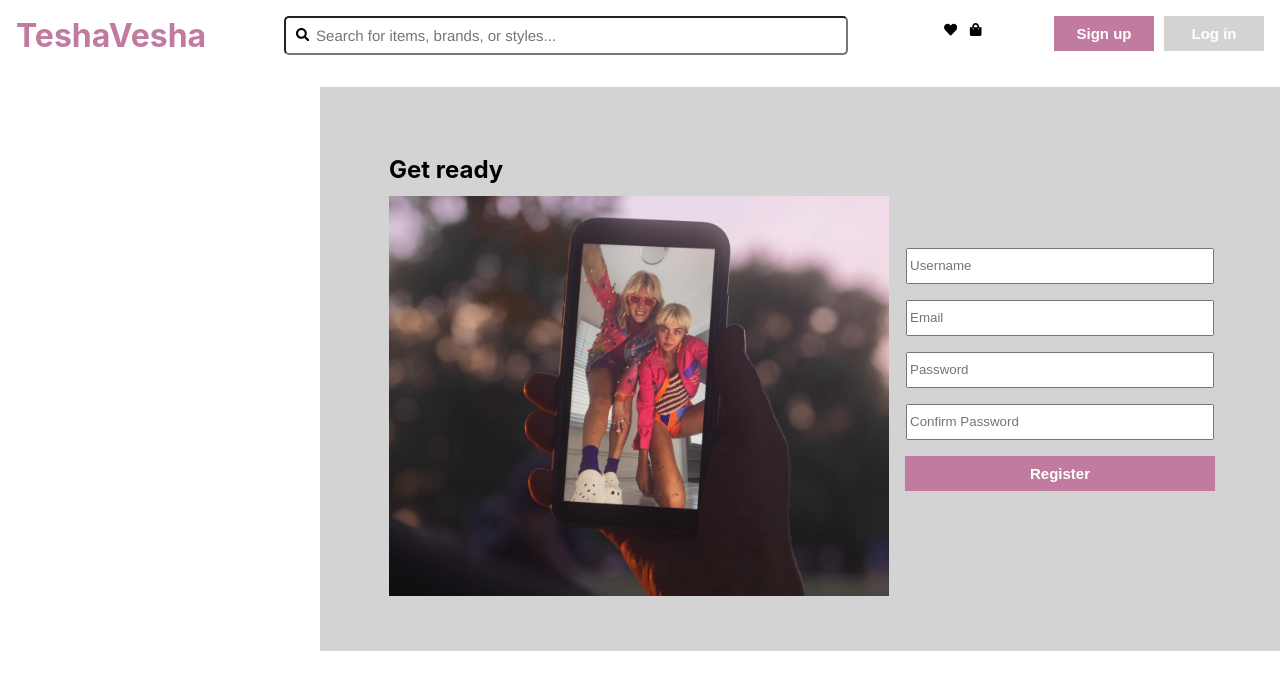
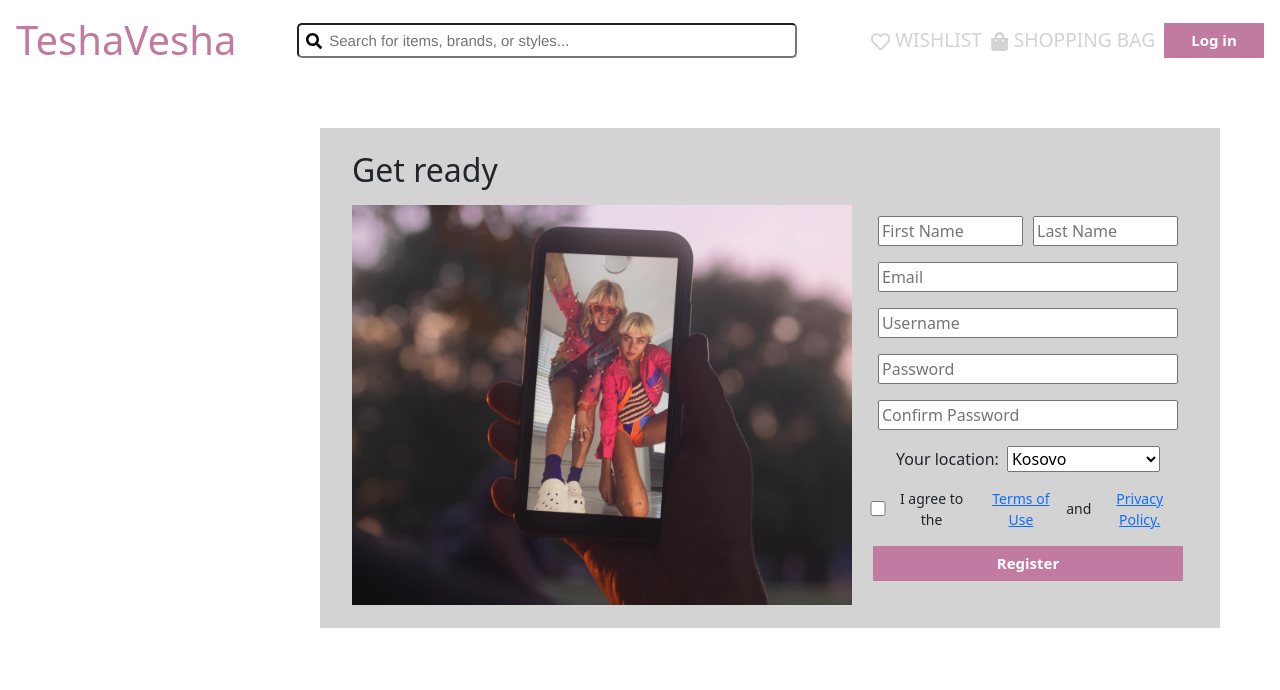
Before and after one commit to arbreshazeqiri/TeshaVesha, a React (Create React App) app in the folder client/: page /register in a window 1280 px wide. Shown: the top 690 px of the page. Built offline with nearby package versions, Linux system fonts and the light colour scheme; no server answers.

Commit message:
Additional details on auth and UI

```diff
--- a/client/package.json
+++ b/client/package.json
@@ -13,7 +13,11 @@
     "@testing-library/react": "^13.3.0",
     "@testing-library/user-event": "^13.5.0",
     "axios": "^0.27.2",
+    "bootstrap": "^5.2.0",
+    "mdb-react-ui-kit": "^4.1.0",
+    "popper.js": "^1.16.1",
     "react": "^18.2.0",
+    "react-bootstrap": "^2.5.0",
     "react-dom": "^18.2.0",
     "react-fontawesome": "^1.7.1",
     "react-icons": "^4.4.0",
--- a/client/src/App.css
+++ b/client/src/App.css
@@ -73,6 +73,7 @@
   vertical-align: middle;
   align-items: center;
   gap: 1em;
+  margin-top: 2.5em;
 }
 
 .register-form input {
@@ -94,5 +95,34 @@
 
 .promo-pic h2 {
   align-self: flex-start;
-  margin: 0.5em 0em;
+  margin: 0em 0em 0.5em;
 }
+
+.name {
+  display: flex;
+  gap: 10px;
+}
+
+.name input {
+  width: 145px;
+}
+
+.terms-checkbox {
+  display: flex;
+  vertical-align: middle;
+  text-align: center;
+  align-items: center;
+  font-size: 14px;
+}
+
+.terms-checkbox input {
+  height: 15px;
+}
+
+.country-section {
+  display: flex;
+  gap: 0.5em;
+  vertical-align: middle;
+  align-items: center;
+  justify-content: space-between;
+}
--- a/client/src/components/EditProduct.js
+++ b/client/src/components/EditProduct.js
@@ -28,7 +28,7 @@ const EditProduct = () => {
         setReleaseYear(res.data.releaseYear);
       })
       .catch((err) => console.log('GET MOVIE BY ID ERROR', err));
-  }, []);
+  }, [id]);
 
   const handleSubmit = (e) => {
     e.preventDefault();
--- a/client/src/components/Header.css
+++ b/client/src/components/Header.css
@@ -16,7 +16,7 @@
 
 .header h1 {
   margin: 0;
-    color:#C27BA0;
+  color: #C27BA0;
 }
 
 .search-container {
@@ -52,17 +52,94 @@
 
 .auth {
   display: flex;
-    justify-content: flex-end;
+}
+
+.wishlist-shoppingbag {
+  display: flex;
+  align-items: center;
+  vertical-align: middle;
+}
+
+.wishlist-shoppingbag button:hover {
+  color: #C27BA0;
 }
 
 .auth-buttons {
   display: flex;
-    width: 210px;
   justify-content: space-between;
+  align-items: center;
+  vertical-align: middle;
 }
 
-  .wishlist-shoppingbag button{
+.auth-icons {
+  display: flex;
+  align-items: center;
+  vertical-align: middle;
+}
+
+.wishlist-icon,
+.shoppingbag-icon {
+  font-size: 1.2em;
+  text-decoration: none;
+  color: lightgray;
+  padding: 0.2em;
+}
+
+.wishlist-icon:hover,
+.shoppingbag-icon:hover, .sell-icon:hover {
+  font-size: 1.2em;
+  text-decoration: none;
+  color: #C27BA0;
+  padding: 0.2em;
+}
+
+.sell-icon,
+.user-icon {
+  font-size: 1.2em;
+  text-decoration: none;
+  color: lightgrey;
+  padding: 0.2em;
+}
+
+.user-icon {
   background-color: white;
   border: none;
-    height: 30px;
 }
+
+.user-icon button {
+  background-color: white;
+  border: none;
+  color:#C27BA0;
+}
+
+.user-icon button:focus {
+  background-color: white;
+  border: none;
+  color:#C27BA0;
+}
+
+.user-icon button:hover {
+  background-color: white;
+  border: none;
+  color:#C27BA0;
+}
+
+.user-icon button:active {
+  background-color: white;
+  border: none;
+  color:#C27BA0;
+}
+
+.dropdown-menu.show {
+  --bs-dropdown-link-active-bg: transparent;
+  --bs-dropdown-link-active-color: #212529;
+  --bs-dropdown-link-hover-color: rgb(194, 123, 160);
+}
+
+.btn-primary {
+  --bs-btn-focus-shadow-rgb: transparent !important;
+}
+
+.btn {
+  --bs-btn-focus-box-shadow: none;
+}
--- a/client/src/components/Header.js
+++ b/client/src/components/Header.js
@@ -1,8 +1,12 @@
 import { useState, useEffect } from 'react';
-import { NavLink } from 'react-router-dom';
+import { NavLink, Link } from 'react-router-dom';
 import './Header.css';
 import axios from 'axios';
-import { FaSearch, FaHeart, FaShoppingBag } from 'react-icons/fa';
+import { FaSearch, FaRegHeart, FaShoppingBag, FaTags, FaUser } from 'react-icons/fa';
+import 'bootstrap/dist/css/bootstrap.css';
+import Dropdown from 'react-bootstrap/Dropdown';
+
+
 
 const Header = ({ isLoggedin, setIsLoggedin }) => {
     const [user, setUser] = useState(null);
@@ -40,23 +44,33 @@ const Header = ({ isLoggedin, setIsLoggedin }) => {
                     <input type="text" name="search-box" placeholder='Search for items, brands, or styles...' onChange={handleChange} required />
                 </form>
             </div>
-            <div className="wishlist-shoppingbag">
-                <button><FaHeart /></button>
-                <button><FaShoppingBag /></button>
-            </div>
-            <div className="auth">
+            <div className="auth" style={{display: "flex", justifyContent: "space-between"}}>
+                <div className="wishlist-shoppingbag">
+                    <Link className="wishlist-icon" to="/new"><FaRegHeart /> WISHLIST</Link>
+                    <Link className="shoppingbag-icon" to="/new"><FaShoppingBag /> SHOPPING BAG</Link>
+                </div>
                 {user ? (
-                    <div>
-                        <NavLink className="nav-link" to="/new">
-                            Add a New Product
-                        </NavLink>
-                        <p>Hello: {user.username}</p>
-                        <button id="styled-button-two" onClick={handleLogout}>Logout</button>
+                    <div className="auth-icons">
+                        <Link className="sell-icon" to="/new"><FaTags /> SELL</Link>
+                        <div>
+                            <Dropdown className="user-icon">
+                                <Dropdown.Toggle className="inner-user-icon">
+                                    <FaUser />
+                                </Dropdown.Toggle>
+                                <Dropdown.Menu>
+                                    <Dropdown.Item href="#">
+                                        Profile
+                                    </Dropdown.Item>
+                                    <Dropdown.Item href="#" onClick={handleLogout}>
+                                        Log out
+                                    </Dropdown.Item>
+                                </Dropdown.Menu>
+                            </Dropdown>
+                        </div>
                     </div>
                 ) : (
                     <div className="auth-buttons">
-                        <button id="styled-button-one"><NavLink className="nav-link" to="/register">Sign up</NavLink></button>
-                        <button id="styled-button-two"><NavLink className="nav-link" to="/login">Log in</NavLink></button>
+                        <button id="styled-button-one" style={{marginLeft: "5px"}}><NavLink className="nav-link" to="/login">Log in</NavLink></button>
                     </div>
                 )}
             </div>
--- a/client/src/components/Login.js
+++ b/client/src/components/Login.js
@@ -32,10 +32,10 @@ const Login = ({ setIsLoggedin }) => {
         <h2>Log in to Continue</h2>
             <input type="email" name="email" placeholder="Email" value={user.email} onChange={handleChange} required />
             <input type="text" name="password" placeholder="Password" value={user.password} onChange={handleChange} required />
-            <button id="styled-button-two" style={{width: "310px"}}>Login</button>
+            <button id="styled-button-two" style={{width: "300px"}}>Login</button>
         </form>
         <span>Don't have an account?</span>
-        <button id="styled-button-one" style={{width: "310px"}}><NavLink className="nav-link" to="/register">Sign up</NavLink></button>
+        <button id="styled-button-one" style={{width: "300px"}}><NavLink className="nav-link" to="/register">Sign up</NavLink></button>
     </div>
     );
 };
--- a/client/src/components/Profile.js
+++ b/client/src/components/Profile.js
@@ -13,7 +13,7 @@ const Profile = () => {
         setProductList(res.data);
       })
       .catch((err) => console.log(err));
-  }, []);
+  }, [username]);
 
   return (
     <div>
--- a/client/src/components/Register.js
+++ b/client/src/components/Register.js
@@ -7,17 +7,22 @@ import promoPicture from './promopic.webp';
 const Register = ({ setIsLoggedin }) => {
   const navigate = useNavigate();
   const [user, setUser] = useState({
+    firstname: '',
+    lastname:'',
+    email: '',
     username: '',
-    email: '',
     password: '',
     confirmPassword: '',
+    country: '',
   });
+
   const handleChange = (e) => {
     setUser({
       ...user,
       [e.target.name]: e.target.value,
     });
   };
+
   const handleSubmit = (e) => {
     e.preventDefault();
     axios
@@ -29,15 +34,20 @@ const Register = ({ setIsLoggedin }) => {
       })
       .catch((err) => console.log(err));
   };
+
   return (
-    <div className="register-form">
+    <div className="register-form" style={{marginTop: '3em'}}>
       <div className="promo-pic">
         <h2>Get ready</h2>
-        <img src={promoPicture} style={{ height: "400px" }} alt="promo picture"></img>
+        <img src={promoPicture} style={{ height: "400px" }} alt="promo"></img>
       </div>
       <form onSubmit={handleSubmit}>
+        <div className="name">
+          <input type="text" name="firstname" placeholder="First Name" value={user.firstname} onChange={handleChange} required />
+          <input type="text" name="lastname" placeholder="Last Name" value={user.lastname} onChange={handleChange} required />
+        </div>
+        <input type="email" name="email" placeholder="Email" value={user.email} onChange={handleChange} required />
         <input type="text" name="username" placeholder="Username" value={user.username} onChange={handleChange} required />
-        <input type="email" name="email" placeholder="Email" value={user.email} onChange={handleChange} required />
         <input type="text" name="password" placeholder="Password" value={user.password} onChange={handleChange} required />
         <input
           type="text"
@@ -47,7 +57,18 @@ const Register = ({ setIsLoggedin }) => {
           onChange={handleChange}
           required
         />
-        <button id="styled-button-one" style={{ width: "310px" }}>Register</button>
+        <div className="country-section">
+          <label style={{ margin: "0px" }}>Your location: </label>
+          <select value={user.country} name="country" onChange={handleChange} required>
+            <option value="Kosovo">Kosovo</option>
+            <option value="Albania">Albania</option>
+            <option value="North Macedonia">North Macedonia</option>
+          </select>
+        </div>
+        <span className="terms-checkbox">
+          <input type="checkbox" name="terms" placeholder="Terms and Conditions" style={{ width: "20px" }} />I agree to the<a href="/" style={{ padding: "0px 3px" }}>Terms of Use</a>and<a href="/" style={{ padding: "0px 3px" }}>Privacy Policy.</a>
+        </span>
+        <button id="styled-button-one" type="submit" name="register" style={{ width: "310px" }}>Register</button>
       </form>
     </div>
   );
```
Also changed, not shown: 2 other files (tests, documents, lock files or other folders). Lines whose indentation alone changed are shown as unchanged.
